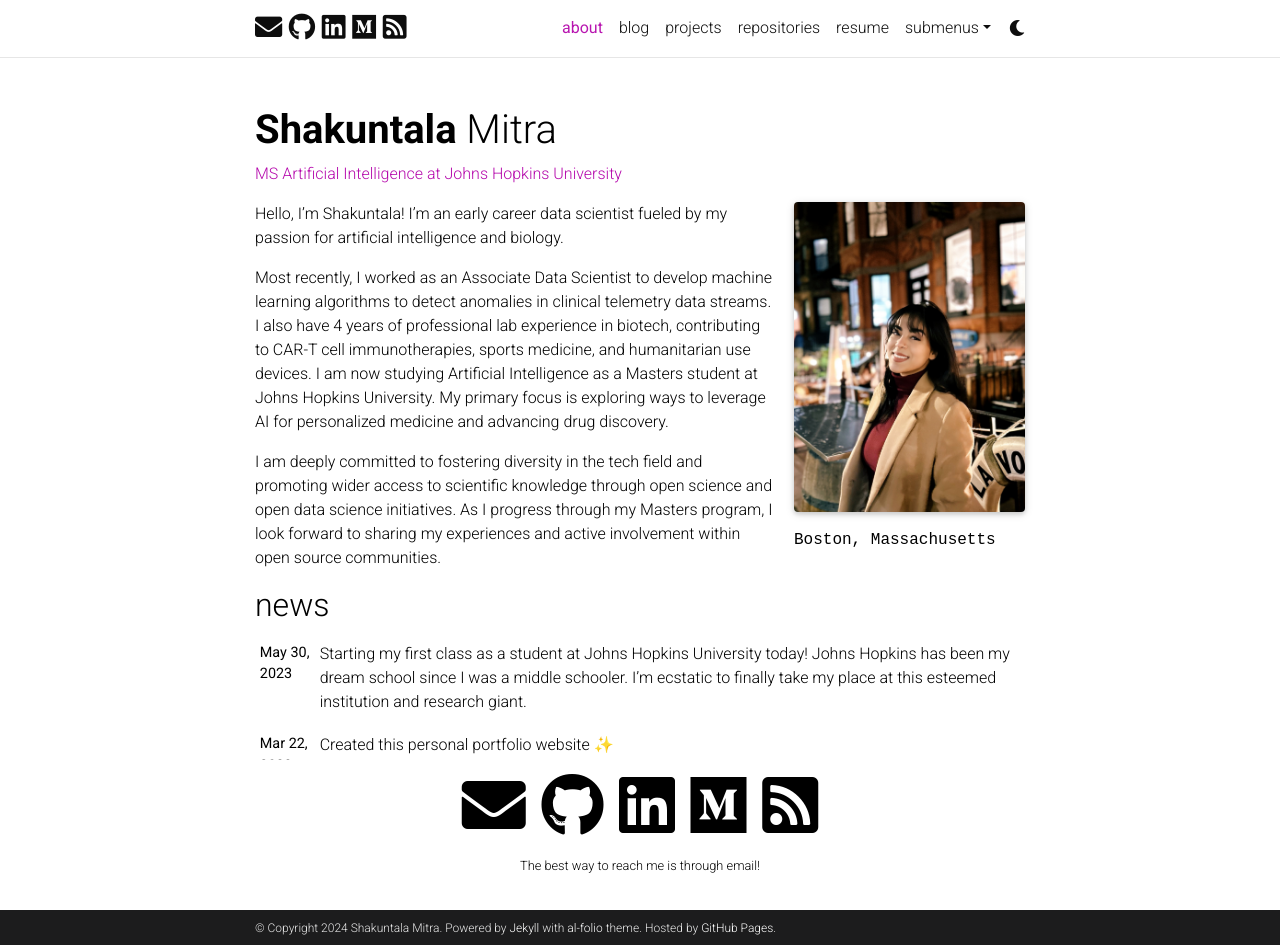
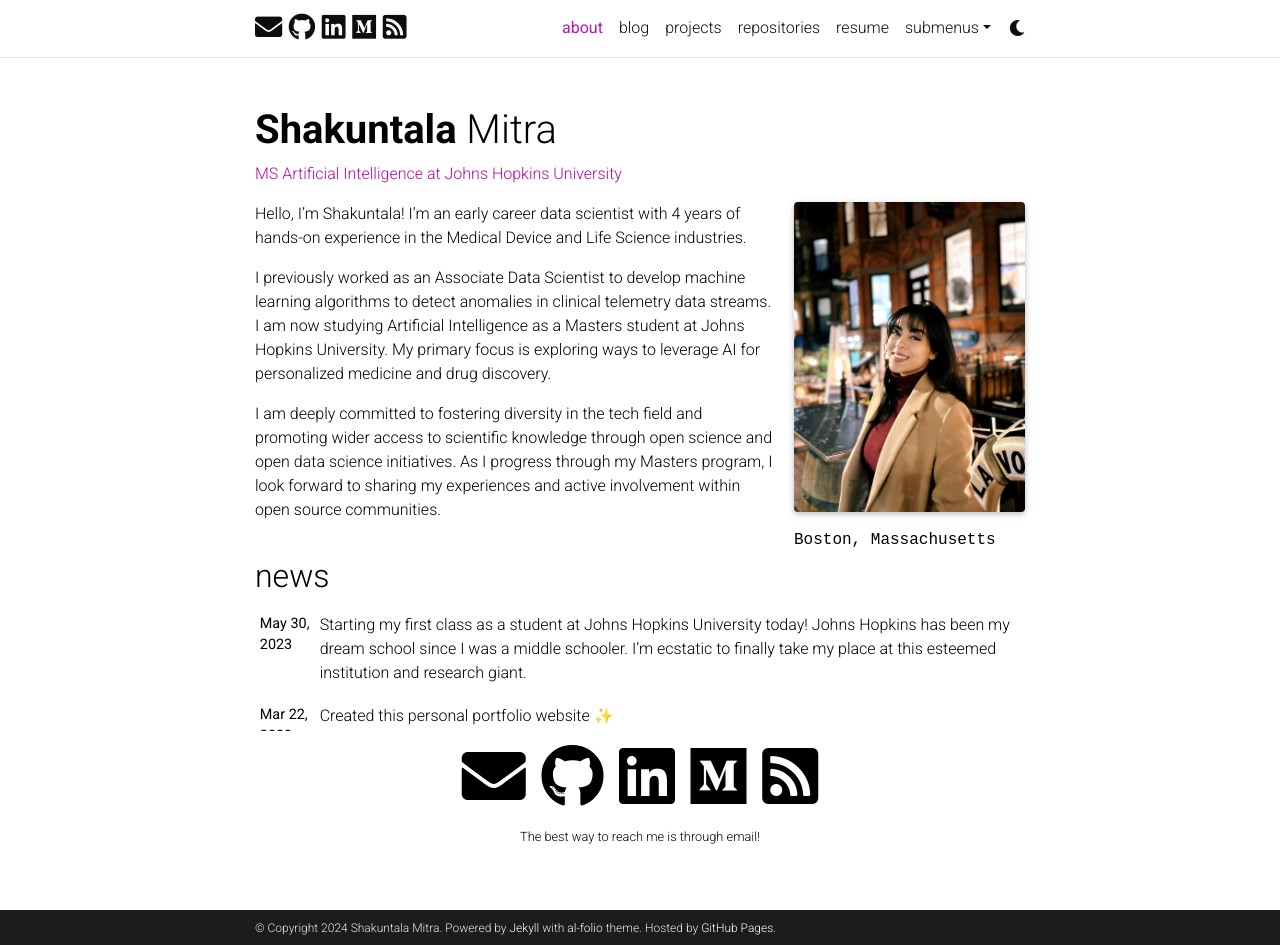
Before and after one commit to dna-witch/dna-witch.github.io, a Jekyll site: the page built from _pages/about.md, in a window 1280 px wide and 945 px high. Built offline with Jekyll 4.4.1, drawn with Linux system fonts in a browser that asks for light colours; full-size pictures stand in for the smaller copies a plugin makes; emoji names are drawn with the system emoji font; comment, search, counter and statistics services are not loaded; a style sheet for code colours, icons or effects is not loaded.

Commit message:
Update about.md
Edited description

```diff
--- a/_pages/about.md
+++ b/_pages/about.md
@@ -16,9 +16,9 @@ selected_papers: false # includes a list of papers marked as "selected={true}"
 social: true  # includes social icons at the bottom of the page
 ---
 
-Hello, I'm Shakuntala! I'm an early career data scientist fueled by my passion for artificial intelligence and biology.
+Hello, I'm Shakuntala! I'm an early career data scientist with 4 years of hands-on experience in the Medical Device and Life Science industries.
 
-Most recently, I worked as an Associate Data Scientist to develop machine learning algorithms to detect anomalies in clinical telemetry data streams. I also have 4 years of professional lab experience in biotech, contributing to CAR-T cell immunotherapies, sports medicine, and humanitarian use devices. I am now studying Artificial Intelligence as a Masters student at Johns Hopkins University. My primary focus is exploring ways to leverage AI for personalized medicine and advancing drug discovery.
+I previously worked as an Associate Data Scientist to develop machine learning algorithms to detect anomalies in clinical telemetry data streams. I am now studying Artificial Intelligence as a Masters student at Johns Hopkins University. My primary focus is exploring ways to leverage AI for personalized medicine and drug discovery.
 
 I am deeply committed to fostering diversity in the tech field and promoting wider access to scientific knowledge through open science and open data science initiatives. As I progress through my Masters program, I look forward to sharing my experiences and active involvement within open source communities.
 
```
